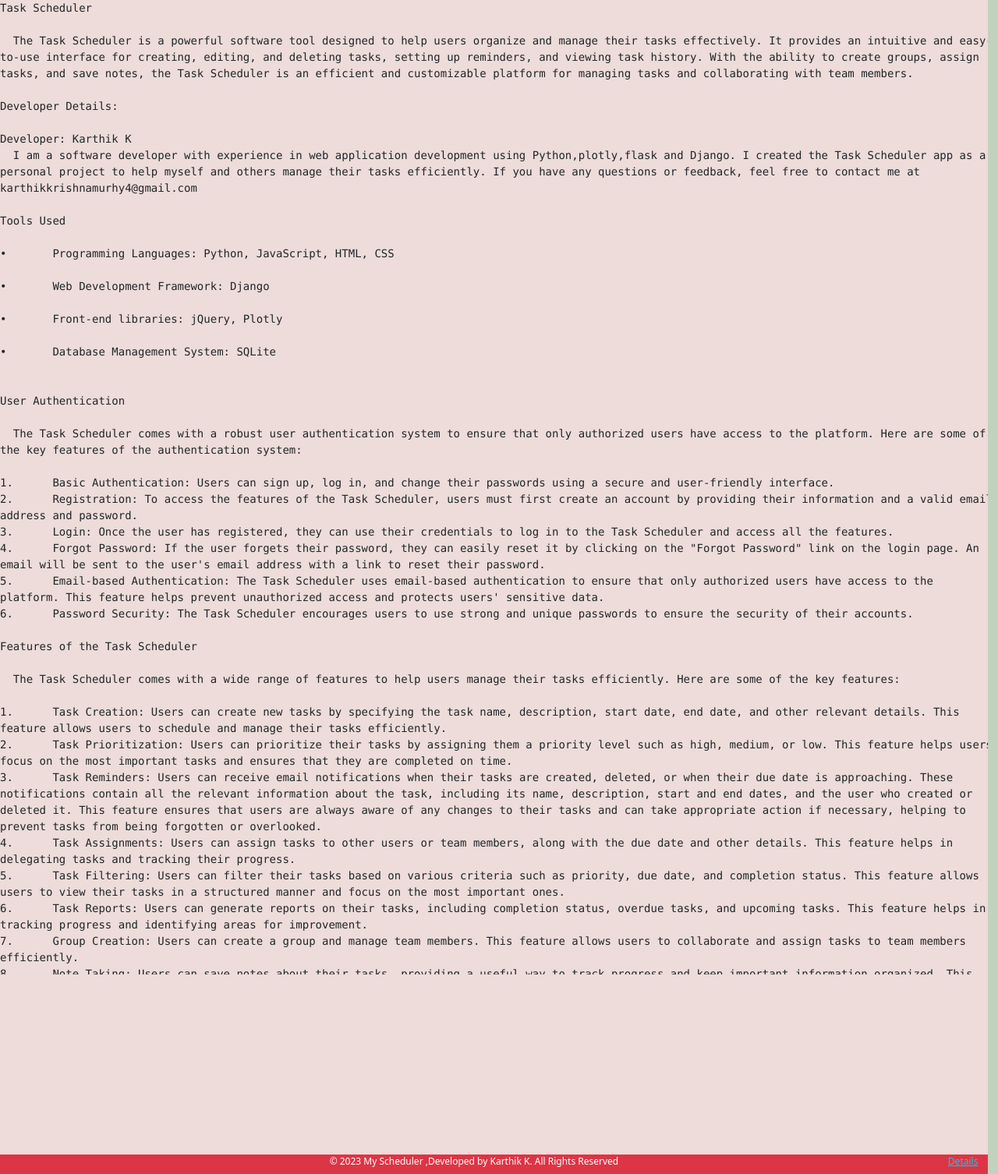
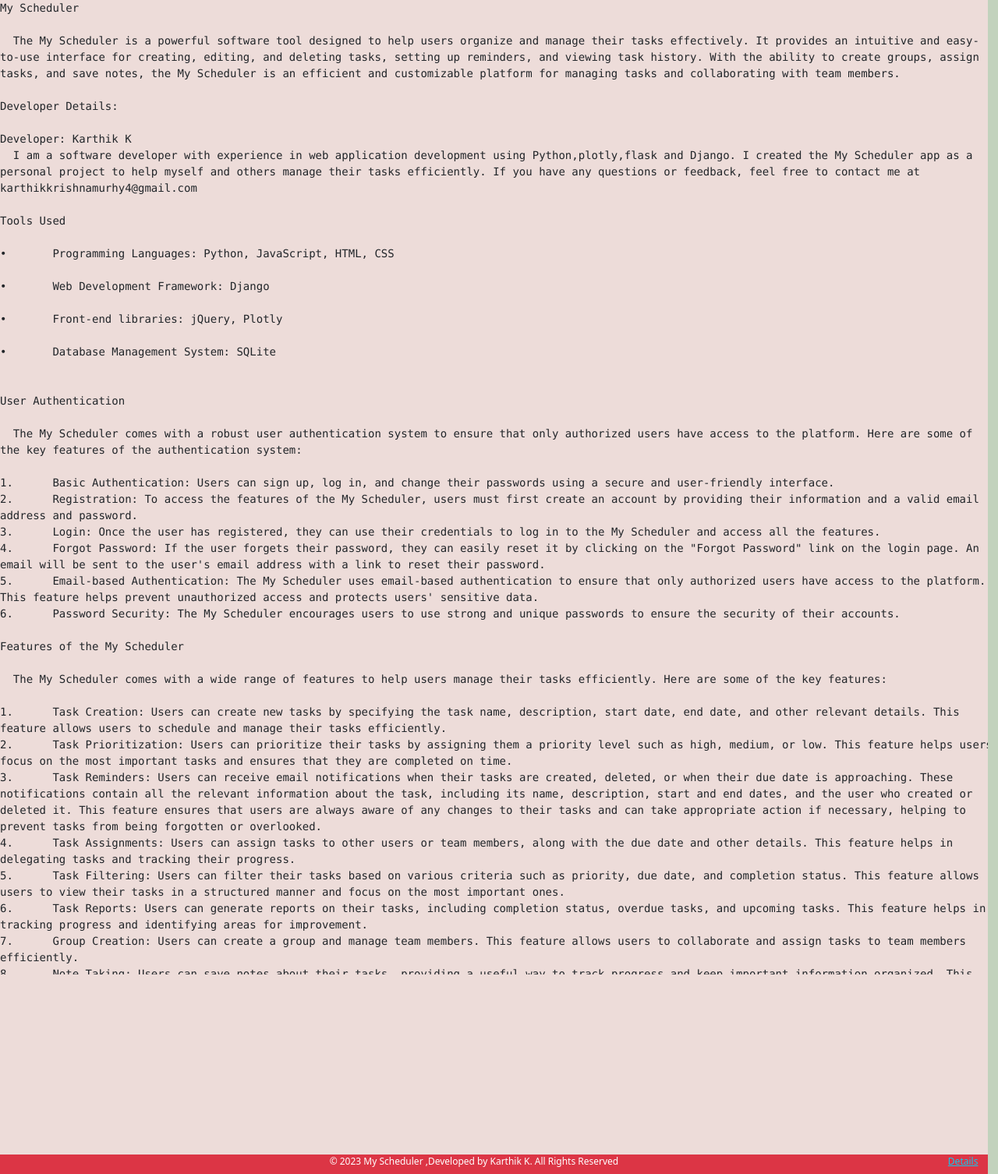
Before and after one commit to KarthikKashi98/DjangoProject, a Django app: page /details/ in a window 1280 px wide. Shown: the part 56-1562 px from the top of the page at 78% size. Run offline with Django 4.2, Linux system fonts and the light colour scheme; parts of the project's set-up code (start-up, migrations or seed data) failed here and were passed over; some libraries are stand-ins or nearby versions.

Commit message:
Update details.html

```diff
--- a/users/Templates/details.html
+++ b/users/Templates/details.html
@@ -21,14 +21,14 @@ Login
                           height: 80vh;
                             width:  100vw;overflow: auto;">
 <pre style="white-space: pre-wrap; word-wrap: break-word;">
-Task Scheduler
+My Scheduler
 
-  The Task Scheduler is a powerful software tool designed to help users organize and manage their tasks effectively. It provides an intuitive and easy-to-use interface for creating, editing, and deleting tasks, setting up reminders, and viewing task history. With the ability to create groups, assign tasks, and save notes, the Task Scheduler is an efficient and customizable platform for managing tasks and collaborating with team members.
+  The My Scheduler is a powerful software tool designed to help users organize and manage their tasks effectively. It provides an intuitive and easy-to-use interface for creating, editing, and deleting tasks, setting up reminders, and viewing task history. With the ability to create groups, assign tasks, and save notes, the My Scheduler is an efficient and customizable platform for managing tasks and collaborating with team members.
 
 Developer Details:
 
 Developer: Karthik K
-  I am a software developer with experience in web application development using Python,plotly,flask and Django. I created the Task Scheduler app as a personal project to help myself and others manage their tasks efficiently. If you have any questions or feedback, feel free to contact me at karthikkrishnamurhy4@gmail.com
+  I am a software developer with experience in web application development using Python,plotly,flask and Django. I created the My Scheduler app as a personal project to help myself and others manage their tasks efficiently. If you have any questions or feedback, feel free to contact me at karthikkrishnamurhy4@gmail.com
 
 Tools Used
 
@@ -43,18 +43,18 @@ Tools Used
 
 User Authentication
 
-  The Task Scheduler comes with a robust user authentication system to ensure that only authorized users have access to the platform. Here are some of the key features of the authentication system:
+  The My Scheduler comes with a robust user authentication system to ensure that only authorized users have access to the platform. Here are some of the key features of the authentication system:
 
 1.	Basic Authentication: Users can sign up, log in, and change their passwords using a secure and user-friendly interface.
-2.	Registration: To access the features of the Task Scheduler, users must first create an account by providing their information and a valid email address and password.
-3.	Login: Once the user has registered, they can use their credentials to log in to the Task Scheduler and access all the features.
+2.	Registration: To access the features of the My Scheduler, users must first create an account by providing their information and a valid email address and password.
+3.	Login: Once the user has registered, they can use their credentials to log in to the My Scheduler and access all the features.
 4.	Forgot Password: If the user forgets their password, they can easily reset it by clicking on the "Forgot Password" link on the login page. An email will be sent to the user's email address with a link to reset their password.
-5.	Email-based Authentication: The Task Scheduler uses email-based authentication to ensure that only authorized users have access to the platform. This feature helps prevent unauthorized access and protects users' sensitive data.
-6.	Password Security: The Task Scheduler encourages users to use strong and unique passwords to ensure the security of their accounts.
+5.	Email-based Authentication: The My Scheduler uses email-based authentication to ensure that only authorized users have access to the platform. This feature helps prevent unauthorized access and protects users' sensitive data.
+6.	Password Security: The My Scheduler encourages users to use strong and unique passwords to ensure the security of their accounts.
 
-Features of the Task Scheduler
+Features of the My Scheduler
 
-  The Task Scheduler comes with a wide range of features to help users manage their tasks efficiently. Here are some of the key features:
+  The My Scheduler comes with a wide range of features to help users manage their tasks efficiently. Here are some of the key features:
 
 1.	Task Creation: Users can create new tasks by specifying the task name, description, start date, end date, and other relevant details. This feature allows users to schedule and manage their tasks efficiently.
 2.	Task Prioritization: Users can prioritize their tasks by assigning them a priority level such as high, medium, or low. This feature helps users focus on the most important tasks and ensures that they are completed on time.
@@ -66,7 +66,7 @@ Features of the Task Scheduler
 8.	Note Taking: Users can save notes about their tasks, providing a useful way to track progress and keep important information organized. This feature allows users to easily add details about a task, such as phone
 
 
-Thank you for taking the time to read this document about the Task Scheduler app
+Thank you for taking the time to read this document about the My Scheduler app
 
 
 </pre>
```
